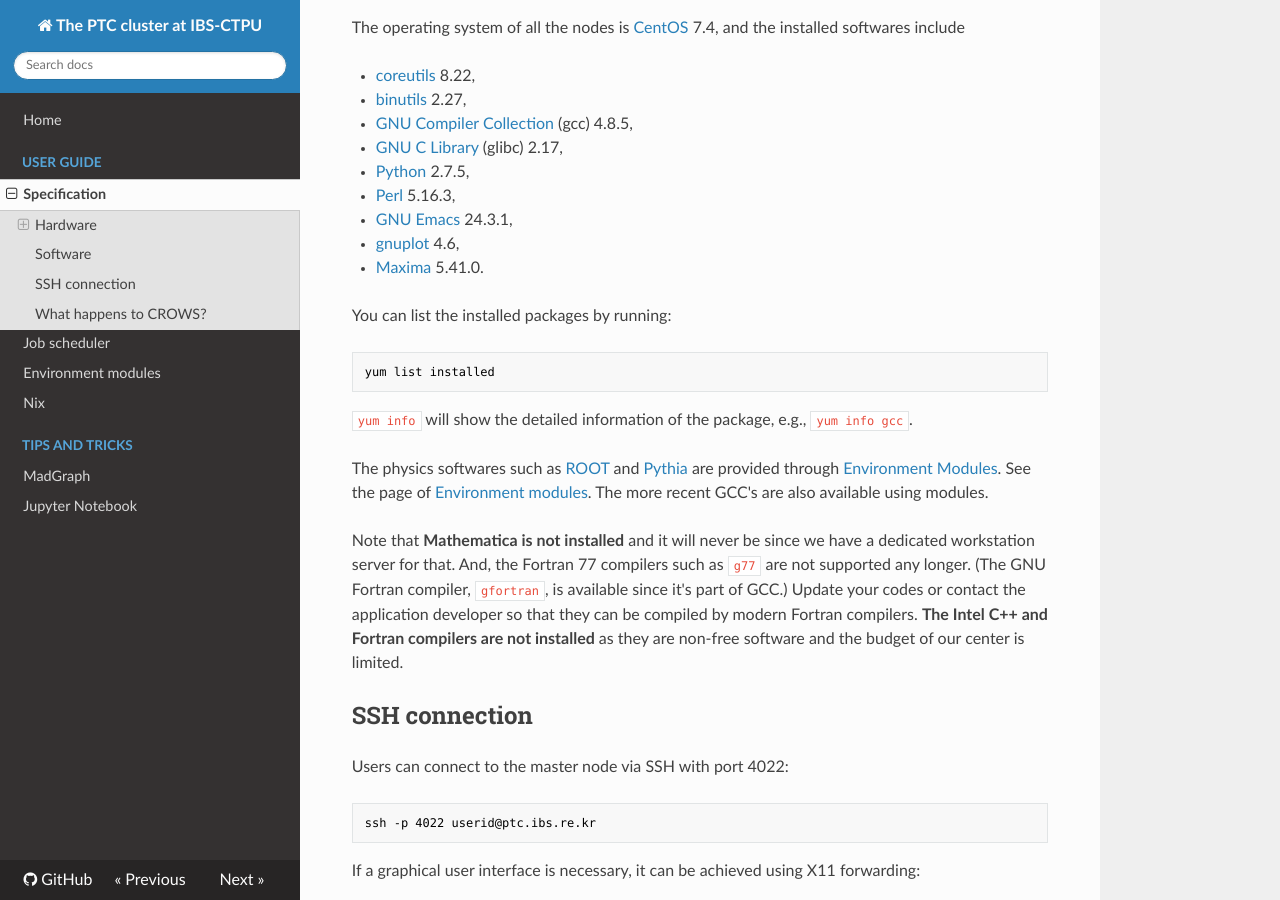
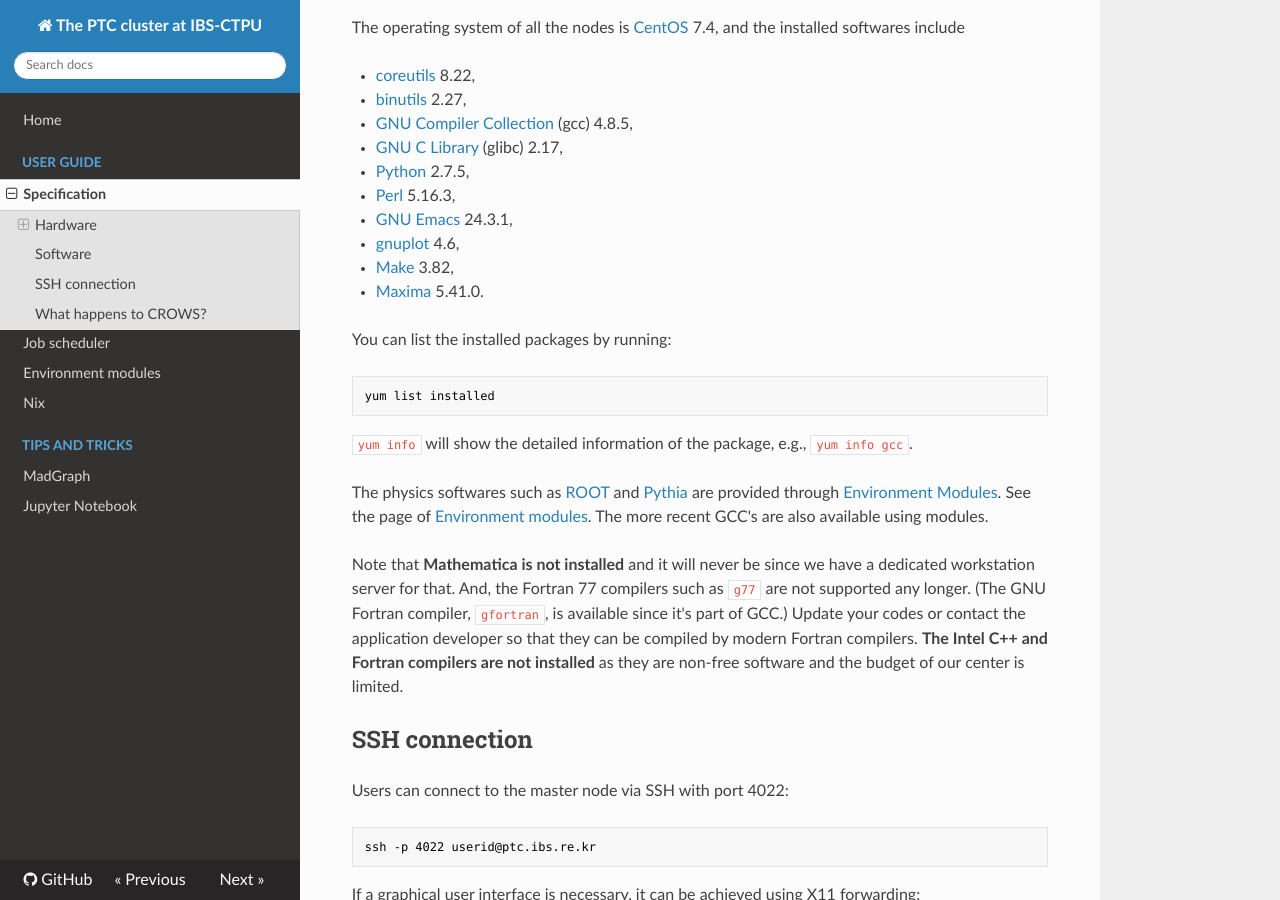
Before and after one commit to cbpark/ptc-cluster, an MkDocs documentation site: the page built from docs/specification.md, in a window 1280 px wide and 900 px high, scrolled down 1555 px. Built offline with MkDocs 1.6.1, drawn with Linux system fonts in a browser that asks for light colours; nearby versions of some CDN libraries; old or Windows-style settings are respelled for this version of MkDocs.

Commit message:
Update specification

```diff
--- a/docs/specification.md
+++ b/docs/specification.md
@@ -53,6 +53,7 @@ The operating system of all the nodes is [CentOS](https://www.centos.org/) 7.4,
 * [Perl](http://www.perl.org/) 5.16.3,
 * [GNU Emacs](https://www.gnu.org/software/emacs/) 24.3.1,
 * [gnuplot](http://www.gnuplot.info/) 4.6,
+* [Make](https://www.gnu.org/software/make/) 3.82,
 * [Maxima](http://maxima.sourceforge.net/) 5.41.0.
 
 You can list the installed packages by running:
```
